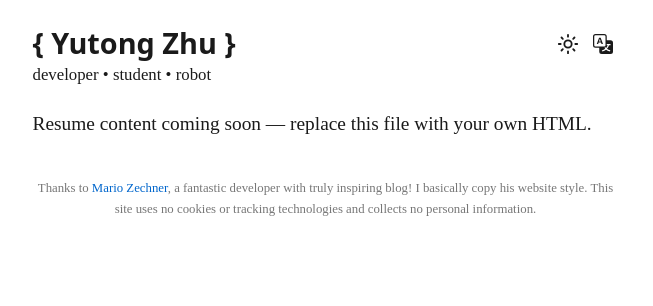
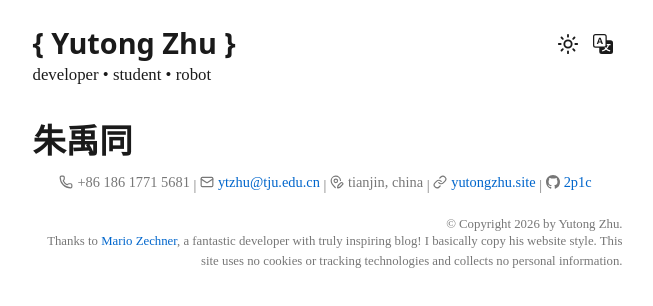
Before and after one commit to 2p1c/yutongzhu.com, a website: page public/about/index.html in a window 1280 px wide. Shown: the whole page, without its empty margins (307-960 px from the left). Drawn offline with Linux system fonts and the light colour scheme.

Commit message:
chore: about页面还需完善

```diff
--- a/public/about/index.html
+++ b/public/about/index.html
@@ -1,5 +1,5 @@
 <!DOCTYPE html>
-<html lang="zh-CN" data-lang="zh">
+<html lang="en" data-lang="en">
 <head>
   <meta charset="UTF-8">
   <meta name="viewport" content="width=device-width, initial-scale=1.0">
@@ -26,7 +26,7 @@
     })();
   </script>
   <link rel="icon" type="image/ico" href="/images/favicon.ico" />
-  <title>{ about }</title>
+  <title>{ Yutong Zhu } — CV</title>
   <link rel="stylesheet" href="/style.css">
 </head>
 <body>
@@ -44,11 +44,19 @@
     </div>
   </header>
 
-  <section>
-    <p class="about-placeholder">Resume content coming soon — replace this file with your own HTML.</p>
-  </section>
+  <article class="post-content cv">
+    <h1 class="cv-name">朱禹同</h1>
+    <p class="cv-contact">
+      <span class="cv-contact-item"><svg class="cv-icon" xmlns="http://www.w3.org/2000/svg" viewBox="0 0 24 24" fill="none" stroke="currentColor" stroke-width="2" stroke-linecap="round" stroke-linejoin="round" aria-hidden="true"><path d="M13.832 16.568a1 1 0 0 0 1.213-.303l.355-.465A2 2 0 0 1 17 15h3a2 2 0 0 1 2 2v3a2 2 0 0 1-2 2A18 18 0 0 1 2 4a2 2 0 0 1 2-2h3a2 2 0 0 1 2 2v3a2 2 0 0 1-.8 1.6l-.468.351a1 1 0 0 0-.292 1.233 14 14 0 0 0 6.392 6.384"/></svg>+86 186 1771 5681</span> |
+      <span class="cv-contact-item"><svg class="cv-icon" xmlns="http://www.w3.org/2000/svg" viewBox="0 0 24 24" fill="none" stroke="currentColor" stroke-width="2" stroke-linecap="round" stroke-linejoin="round" aria-hidden="true"><rect x="2" y="4" width="20" height="16" rx="2"/><path d="m22 7-8.991 5.727a2 2 0 0 1-2.009 0L2 7"/></svg><a href="mailto:ytzhu@tju.edu.cn">ytzhu@tju.edu.cn</a></span> |
+      <span class="cv-contact-item"><svg class="cv-icon" xmlns="http://www.w3.org/2000/svg" viewBox="0 0 24 24" fill="none" stroke="currentColor" stroke-width="2" stroke-linecap="round" stroke-linejoin="round" aria-hidden="true"><path d="M17.97 9.304A8 8 0 0 0 2 10c0 4.69 4.887 9.562 7.022 11.468"/><path d="M21.378 16.626a1 1 0 0 0-3.004-3.004l-4.01 4.012a2 2 0 0 0-.506.854l-.837 2.87a.5.5 0 0 0 .62.62l2.87-.837a2 2 0 0 0 .854-.506z"/><circle cx="10" cy="10" r="3"/></svg>tianjin, china</span> |
+      <span class="cv-contact-item"><svg class="cv-icon" xmlns="http://www.w3.org/2000/svg" viewBox="0 0 24 24" fill="none" stroke="currentColor" stroke-width="2" stroke-linecap="round" stroke-linejoin="round" aria-hidden="true"><path d="M10 13a5 5 0 0 0 7.54.54l3-3a5 5 0 0 0-7.07-7.07l-1.72 1.71"/><path d="M14 11a5 5 0 0 0-7.54-.54l-3 3a5 5 0 0 0 7.07 7.07l1.71-1.71"/></svg><a href="https://yutongzhu.com/">yutongzhu.site</a></span> |
+      <span class="cv-contact-item"><svg class="cv-icon" xmlns="http://www.w3.org/2000/svg" viewBox="0 0 16 16" fill="currentColor" aria-hidden="true"><path d="M8 0C3.58 0 0 3.58 0 8c0 3.54 2.29 6.53 5.47 7.59.4.07.55-.17.55-.38 0-.19-.01-.82-.01-1.49-2.01.37-2.53-.49-2.69-.94-.09-.23-.48-.94-.82-1.13-.28-.15-.68-.52-.01-.53.63-.01 1.08.58 1.23.82.72 1.21 1.87.87 2.33.66.07-.52.28-.87.51-1.07-1.78-.2-3.64-.89-3.64-3.95 0-.87.31-1.59.82-2.15-.08-.2-.36-1.02.08-2.12 0 0 .67-.21 2.2.82.64-.18 1.32-.27 2-.27s1.36.09 2 .27c1.53-1.04 2.2-.82 2.2-.82.44 1.1.16 1.92.08 2.12.51.56.82 1.27.82 2.15 0 3.07-1.87 3.75-3.65 3.95.29.25.54.73.54 1.48 0 1.07-.01 1.93-.01 2.2 0 .21.15.46.55.38A8.01 8.01 0 0 0 16 8c0-4.42-3.58-8-8-8"/></svg><a href="https://github.com/2p1c">2p1c</a></span>
+    </p>
+  </article>
 
   <footer class="site-footer">
+    <p>© Copyright <span id="current-year"></span> by Yutong Zhu.</p>
     <p>Thanks to <a href="https://mariozechner.at/">Mario Zechner</a>, a fantastic developer with truly inspiring blog! I basically copy his website style. This site uses no cookies or tracking technologies and collects no personal information.</p>
   </footer>
 
@@ -76,6 +84,12 @@
         try { localStorage.setItem('lang', next); } catch (e) {}
       });
     })();
+
+    // Dynamic year (this page is static HTML so the server-side ${...} approach doesn't apply)
+    (function () {
+      var el = document.getElementById('current-year');
+      if (el) el.textContent = new Date().getFullYear();
+    })();
   </script>
 </body>
 </html>
--- a/public/style.css
+++ b/public/style.css
@@ -322,6 +322,40 @@ h2 {
   margin-top: 40px;
 }
 
+/* ── CV (about page) ──
+ * Mirrors the original rendercv output (.markdown-body).
+ * Contact icons (kept from previous version) sit in .cv-contact. */
+
+.cv-contact {
+  text-align: center;
+  color: var(--dimmed-text-color);
+  font-size: 0.9rem;
+  margin: 0 0 1.2em;
+}
+
+.cv-contact-item {
+  display: inline-flex;
+  align-items: center;
+  gap: 4px;
+}
+
+.cv-icon {
+  width: 14px;
+  height: 14px;
+  display: inline-block;
+  vertical-align: -2px;
+  flex-shrink: 0;
+}
+
+.cv-name {
+  font-family: normal, 'Songti SC', 'Noto Serif SC', serif;
+  font-size: 25pt;
+  font-weight: 700;
+  text-align: left;
+  margin: 0 0 0.6em;
+  line-height: 1.1;
+}
+
 /* ── Admin ── */
 .admin {
   margin-top: 0;
@@ -584,7 +618,7 @@ h2 {
   padding-top: 6px;
   font-size: 0.8rem;
   color: var(--dimmed-text-color);
-  text-align: center;
+  text-align: right;
 }
 
 .site-footer a {
@@ -596,6 +630,10 @@ h2 {
   text-decoration: underline;
 }
 
+.site-footer p {
+  margin: -4px;
+}
+
 /* ── Language toggle ── */
 [data-lang="en"] .lang-zh {
   display: none;
--- a/src/views/layout.ts
+++ b/src/views/layout.ts
@@ -11,7 +11,7 @@ interface LayoutProps {
 
 export function renderLayout(props: LayoutProps) {
   return html`<!DOCTYPE html>
-<html lang="zh-CN" data-lang="zh">
+<html lang="en" data-lang="en">
 <head>
   <meta charset="UTF-8">
   <meta name="viewport" content="width=device-width, initial-scale=1.0">
@@ -38,7 +38,9 @@ export function renderLayout(props: LayoutProps) {
   </header>
   ${props.content}
   <footer class="site-footer">
-    <p>Thanks to <a href="https://mariozechner.at/">Mario Zechner</a>, a fantastic developer with truly inspiring blog! I basically copy his website style. This site uses no cookies or tracking technologies and collects no personal information.</p>
+    <p>Thanks to <a href="https://mariozechner.at/">Mario Zechner</a>, a fantastic developer with truly inspiring blog! I basically copy his website style. </p>
+    <p>This site uses no cookies or tracking technologies and collects no personal information.</p>
+    <p>© Copyright ${new Date().getFullYear()} by Yutong Zhu.</p>
   </footer>
 </body>
 </html>`
```
Also changed, not shown: src/lib/lang.ts (+4 -3 lines).
